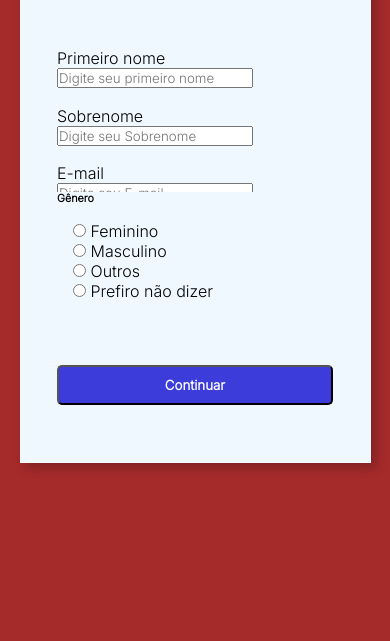
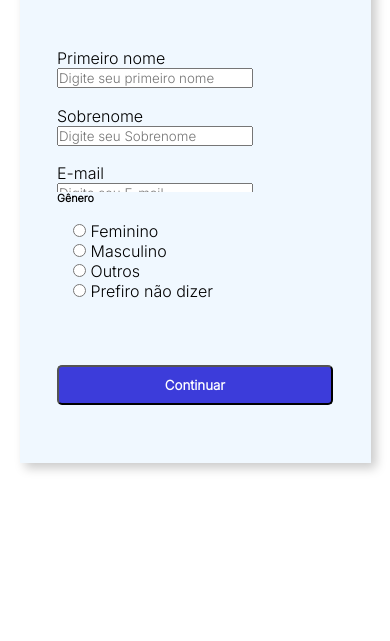
Before and after one commit to Paulo-cesar-camargo/cadastro, a plain HTML site: page index.html in a window 390 px wide. Shown: the part 203-844 px from the top of the page. Drawn offline with Linux system fonts and the light colour scheme.

Commit message:
Atualizar o media.css
cor

```diff
--- a/assets/css/media.css
+++ b/assets/css/media.css
@@ -26,7 +26,7 @@
         flex-direction: column;
     }
     body{
-        background-color: brown;
+        background-color:white;
     }
 
 }
```
